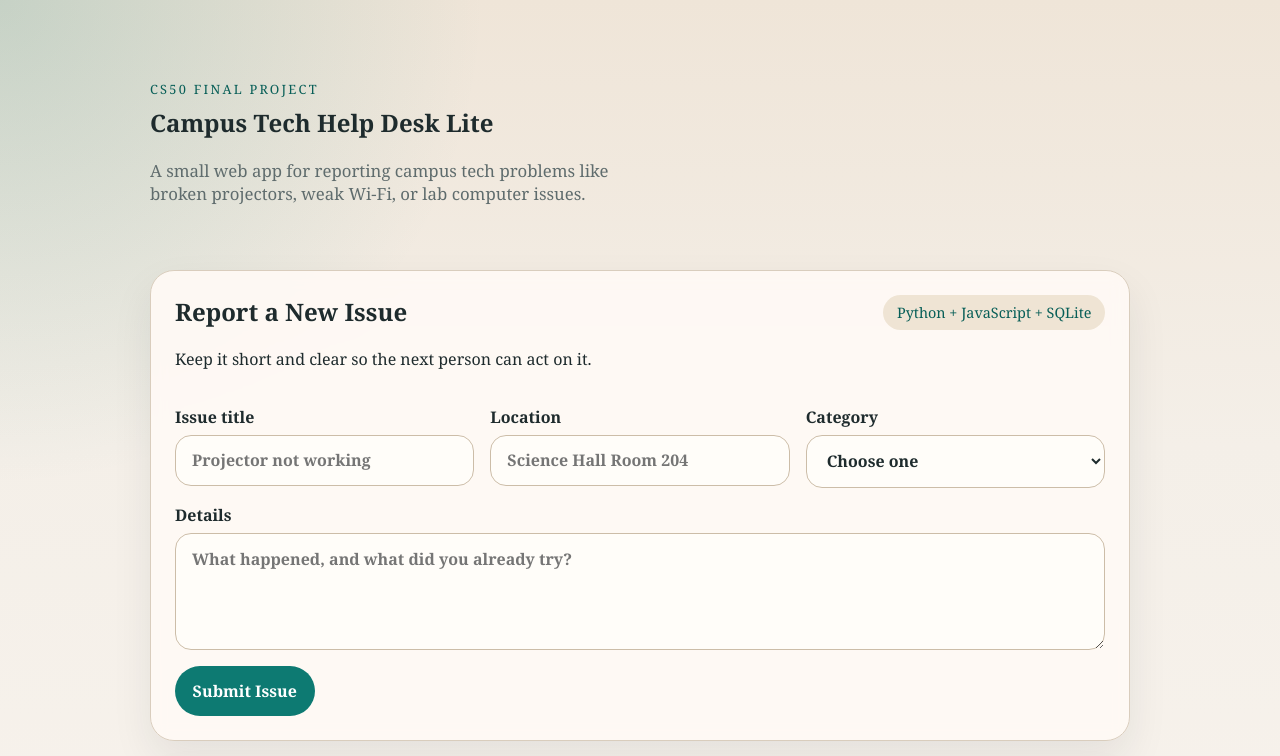
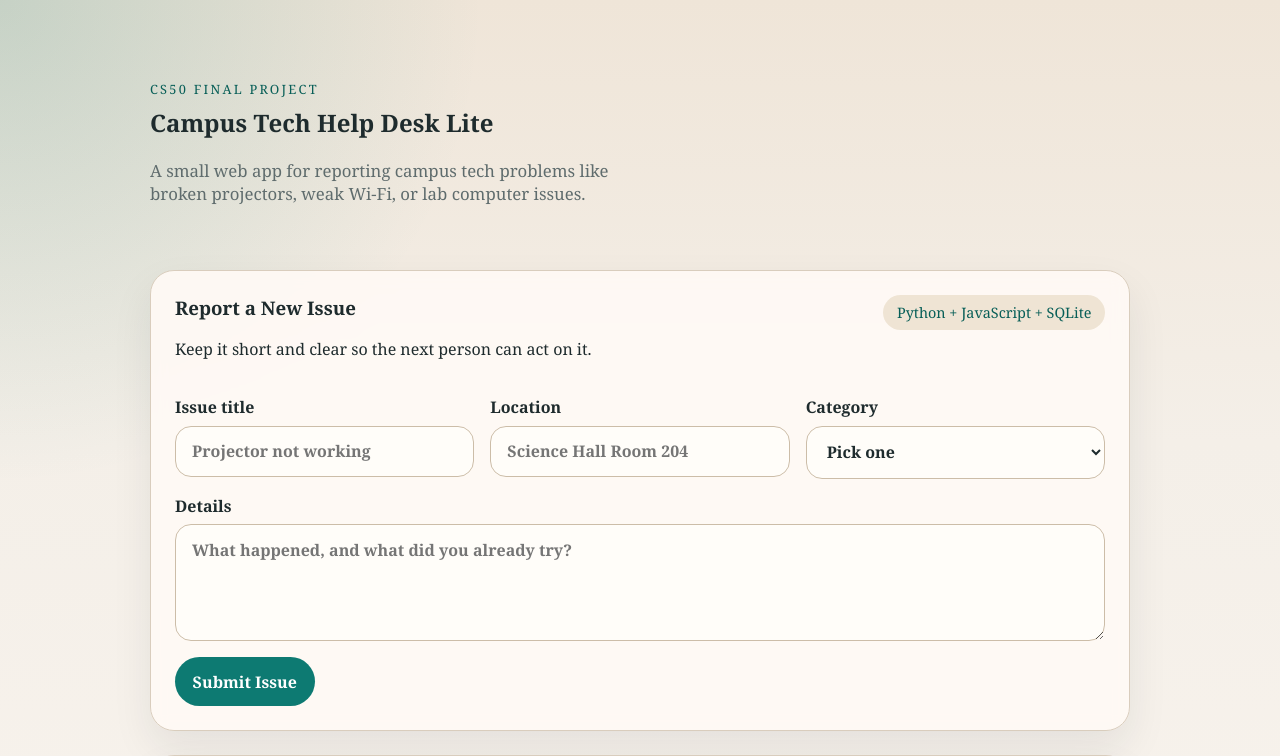
Before and after one commit to elvismwiseneza/CS50-project, a Python web app: template templates/index.html in a window 1280 px wide. Shown: the top 756 px of the page. Run offline with Jinja, Linux system fonts and the light colour scheme; the template is opened without the code that fills it, so the values that code supplies are empty.

Commit message:
Update HTML structure and headings in index.html

```diff
--- a/templates/index.html
+++ b/templates/index.html
@@ -20,7 +20,7 @@
       <section class="panel">
         <div class="panel-heading">
           <div>
-            <h2>Report a New Issue</h2>
+            <h3>Report a New Issue</h3>
             <p>Keep it short and clear so the next person can act on it.</p>
           </div>
           <span class="badge">Python + JavaScript + SQLite</span>
@@ -40,7 +40,7 @@
           <label>
             Category
             <select id="category" name="category" required>
-              <option value="">Choose one</option>
+              <option value="">Pick one</option>
               <option>Wi-Fi</option>
               <option>Projector</option>
               <option>Computer Lab</option>
```
Lines whose indentation alone changed are shown as unchanged.
